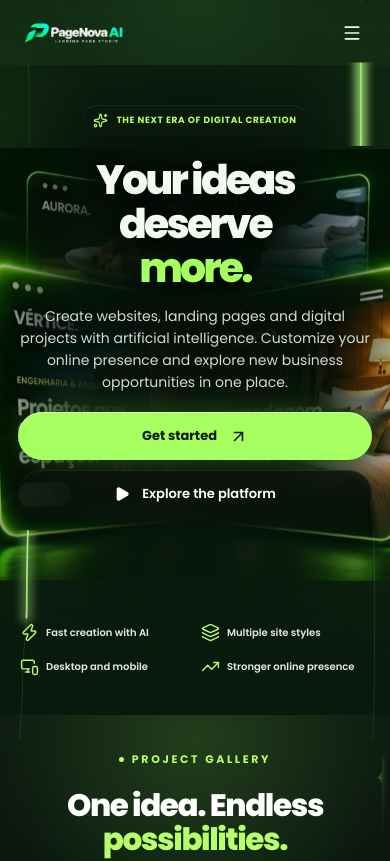
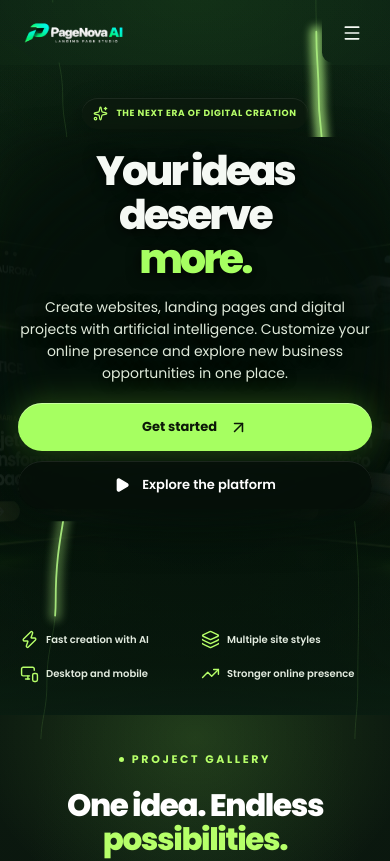
Before and after one commit to dramaflix2026-stack/pagenova-ai, a Next.js app in the folder frontend/: page /teste in a window 390 px wide. Shown: the top 861 px of the page. Built offline with nearby package versions, Linux system fonts and the light colour scheme.

Commit message:
fix(landing mobile): restore hero contrast, edge card framing, seamless header and curved energy path

```diff
--- a/frontend/src/app/teste/global-light-trails.tsx
+++ b/frontend/src/app/teste/global-light-trails.tsx
@@ -82,11 +82,11 @@ function measureTrails(root: HTMLElement): TrailGeometry | null {
     // When there's no card nearby, softly drift inward to create a visible
     // wave in the blank margin between sections instead of a straight rule.
     const phase = y / (isMobile ? 200 : 295);
-    const freeInset = width * (isMobile ? 0.065 : 0.09)
-      + Math.sin(phase + (side === "left" ? 0 : 1.6)) * width * (isMobile ? 0.026 : 0.03);
+    const freeInset = width * (isMobile ? 0.135 : 0.09)
+      + Math.sin(phase + (side === "left" ? 0 : 1.6)) * width * (isMobile ? 0.055 : 0.03);
     const outerMargin = isMobile ? 7 : 13;
-    const edgeOffset = isMobile ? 11 : 17;
-    const innerMargin = isMobile ? Math.max(9, width * 0.075) : Math.max(20, width * 0.16);
+    const edgeOffset = isMobile ? 13 : 17;
+    const innerMargin = isMobile ? Math.max(26, width * 0.195) : Math.max(20, width * 0.16);
     let xInset: number;
     if (relevant.length) {
       const edge = side === "left"
@@ -94,7 +94,7 @@ function measureTrails(root: HTMLElement): TrailGeometry | null {
         : width - Math.max(...relevant.map(card => card.right));
       xInset = Math.min(edge - edgeOffset, innerMargin);
       // Make the stroke run slightly around the card border rather than under it.
-      xInset += Math.sin(phase * 1.4 + (side === "left" ? 0 : 1.2)) * (isMobile ? 2 : 5);
+      xInset += Math.sin(phase * 1.4 + (side === "left" ? 0 : 1.2)) * (isMobile ? 7 : 5);
     } else {
       xInset = freeInset;
     }
--- a/frontend/src/app/teste/hero-modelo-um.css
+++ b/frontend/src/app/teste/hero-modelo-um.css
@@ -112,3 +112,57 @@
   .pn-premium-stage{min-height:630px;padding-block:60px 42px}
   .pn-premium-benefits{margin-top:66px}
 }
+
+/* 2026-11-09 mobile visual audit — refine only mobile, preserve approved desktop. */
+@media (max-width: 639px) {
+  /* One uninterrupted ambient green/black material from nav to hero to gallery. */
+  .pn-premium-hero {
+    background:radial-gradient(ellipse 120% 65% at 50% 40%,rgba(29,72,30,.21),transparent 82%),
+      linear-gradient(180deg,#0b2013 0%,#091a10 28%,#07170e 72%,#0b1d11 100%);
+  }
+  .pn-premium-header {
+    background:transparent!important;
+    border-bottom-color:rgba(155,255,120,.055);
+    box-shadow:none!important;
+  }
+  .pn-premium-header:before {background:none}
+  .pn-premium-stage {
+    background:transparent;
+    min-height:650px;
+    padding-top:31px;
+    padding-bottom:32px;
+  }
+  /* Clear title hierarchy; allow the picture to suggest sites, not duplicate readable copy. */
+  .pn-premium-content {
+    position:relative;
+    isolation:isolate;
+    z-index:10;
+  }
+  .pn-premium-content::before{
+    content:"";
+    position:absolute;
+    z-index:-1;
+    pointer-events:none;
+    inset:38px -25px -25px;
+    background:radial-gradient(ellipse 76% 68% at 50% 51%,rgba(5,17,10,.89) 0%,rgba(5,17,10,.78) 50%,rgba(5,17,10,.31) 78%,transparent 100%);
+    filter:blur(13px);
+  }
+  .pn-premium-badge{margin-bottom:20px}
+  .pn-premium-title{text-shadow:0 2px 14px rgba(0,0,0,.82)}
+  .pn-premium-description{text-shadow:0 2px 12px rgba(0,0,0,.87);color:#e0ebdb}
+  .pn-premium-ctas{position:relative;z-index:2}
+  .pn-premium-cta-secondary{background:rgba(6,17,10,.88);border-color:rgba(211,241,204,.24)}
+  .pn-premium-benefits{margin-top:42px;position:relative;z-index:10}
+  .pn-premium-stage:before {
+    background:linear-gradient(180deg,transparent 0%,rgba(8,25,13,.07) 38%,rgba(8,24,13,.53) 83%,rgba(10,29,17,.77) 100%);
+  }
+}
+@media (min-width:640px) and (max-width:1023px) {
+  .pn-premium-header{background:transparent}
+  .pn-premium-content{isolation:isolate}
+  .pn-premium-content::before{
+    content:"";position:absolute;inset:-22px -28px;z-index:-1;pointer-events:none;
+    background:radial-gradient(ellipse 72% 66% at 50% 47%,rgba(5,17,10,.90),rgba(5,17,10,.48) 66%,transparent 100%);
+    filter:blur(14px);
+  }
+}
--- a/frontend/src/app/teste/live-hero-showcase.css
+++ b/frontend/src/app/teste/live-hero-showcase.css
@@ -70,3 +70,43 @@
  .pn9-mobile-ambient-shield{background:radial-gradient(ellipse 47% 70% at 50% 47%,rgba(5,19,10,.96) 10%,rgba(5,19,10,.8) 56%,transparent 100%)}
 }
 @media(prefers-reduced-motion:reduce){.pn9-mobile-ambient-half{animation:none}}
+
+/* Approved paired artwork, smaller and pushed toward the edges on phones.
+   A soft vertical fade eliminates visible rectangular seams between header,
+   artwork and the section below. No new cards or image assets. */
+@media(max-width:639px){
+  .pn9-mobile-ambient{
+    background:radial-gradient(ellipse 120% 70% at 50% 43%,rgba(27,65,27,.13),transparent 82%);
+  }
+  .pn9-mobile-ambient-half{
+    top:23%;
+    width:min(86vw,380px);
+    opacity:.78;
+    aspect-ratio:580/630;
+  }
+  .pn9-mobile-ambient-left{
+    left:-49%;
+    -webkit-mask-image:linear-gradient(90deg,#000 0%,#000 50%,rgba(0,0,0,.6) 72%,transparent 100%);
+    mask-image:linear-gradient(90deg,#000 0%,#000 50%,rgba(0,0,0,.6) 72%,transparent 100%);
+  }
+  .pn9-mobile-ambient-right{
+    right:-49%;
+    -webkit-mask-image:linear-gradient(270deg,#000 0%,#000 50%,rgba(0,0,0,.6) 72%,transparent 100%);
+    mask-image:linear-gradient(270deg,#000 0%,#000 50%,rgba(0,0,0,.6) 72%,transparent 100%);
+  }
+  .pn9-mobile-ambient-half img{
+    -webkit-mask-image:linear-gradient(180deg,transparent 0%,rgba(0,0,0,.75) 10%,#000 24%,#000 67%,rgba(0,0,0,.7) 84%,transparent 100%);
+    mask-image:linear-gradient(180deg,transparent 0%,rgba(0,0,0,.75) 10%,#000 24%,#000 67%,rgba(0,0,0,.7) 84%,transparent 100%);
+    filter:contrast(1.06) saturate(1.075);
+  }
+  .pn9-mobile-ambient-shield{
+    background:
+      radial-gradient(ellipse 95% 61% at 50% 52%,rgba(5,18,10,.98) 0%,rgba(5,18,10,.95) 38%,rgba(5,18,10,.78) 64%,rgba(5,18,10,.18) 91%,transparent 100%),
+      linear-gradient(180deg,rgba(7,23,13,.14),transparent 19%,transparent 77%,rgba(8,26,14,.64) 100%);
+  }
+}
+@media(max-width:380px){
+  .pn9-mobile-ambient-half{width:86vw;top:25%}
+  .pn9-mobile-ambient-left{left:-48%}
+  .pn9-mobile-ambient-right{right:-48%}
+}
```
